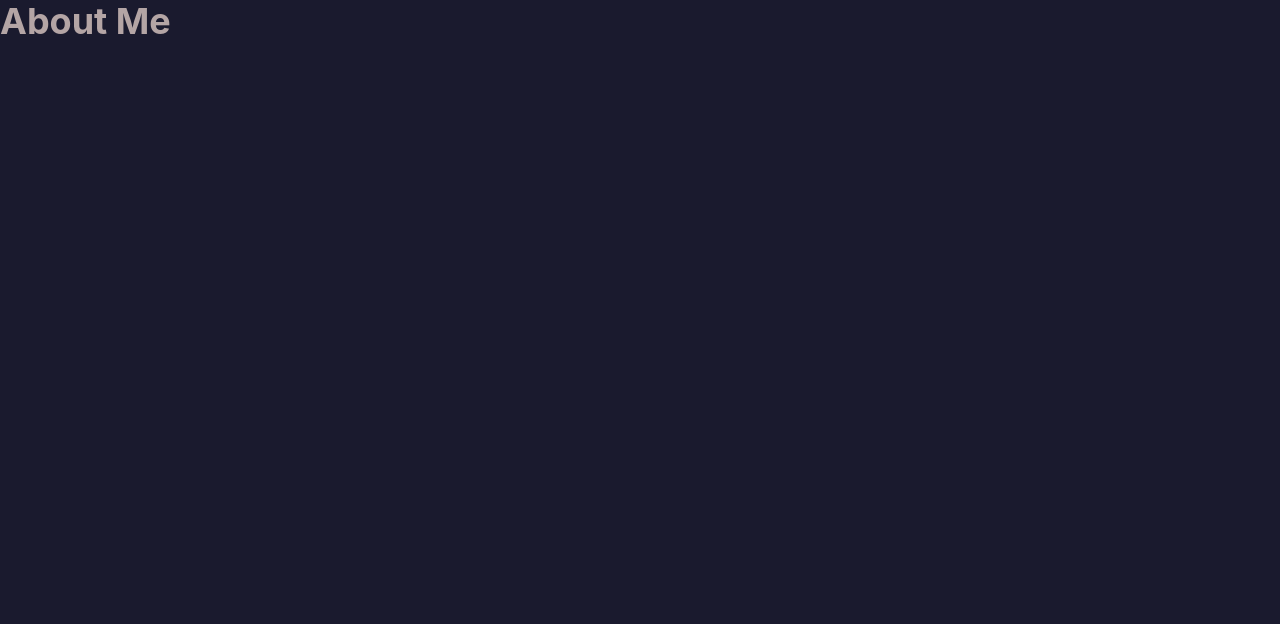
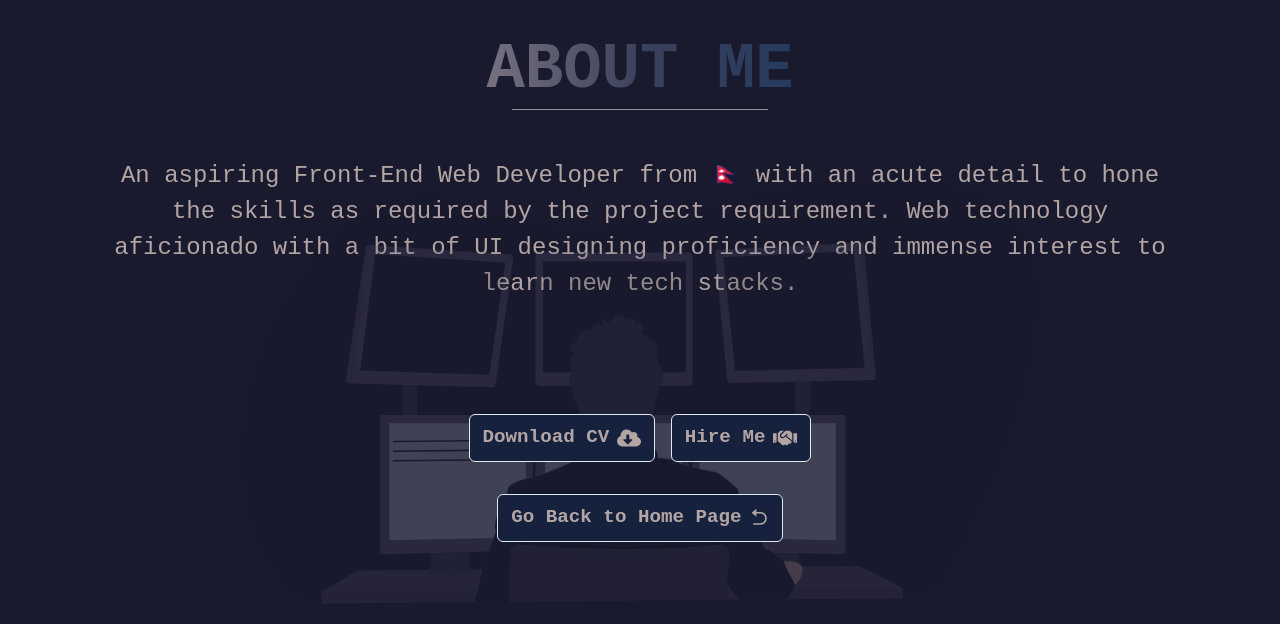
Before and after one commit to zeetaengrg/portfolio, a Next.js app: page /about-me/about in a window 1280 px wide. Shown: the top 624 px of the page. Built offline with nearby package versions, Linux system fonts and the light colour scheme.

Commit message:
feat and style: AboutMe page added and styled

```diff
--- a/components/AboutMe.jsx
+++ b/components/AboutMe.jsx
@@ -1,12 +1,139 @@
-import { Heading } from '@chakra-ui/react';
+import {
+    Divider,
+    Heading,
+    Center,
+    Image,
+    useMediaQuery,
+    Text,
+    Link,
+    Grid,
+    Button,
+    Flex,
+} from "@chakra-ui/react";
+import { FaCloudDownloadAlt, FaHandshake } from "react-icons/fa";
+import { RiArrowGoBackFill } from "react-icons/ri";
+import NextLink from "next/link"
 
 const AboutMe = () => {
+
+    const [isNotSmallerScreen] = useMediaQuery("(min-width: 600px)");
+
+    const btnStyle = {
+        padding: "0 0.8rem",
+        backgroundColor: "#16213E",
+        fontSize: "1.2rem",
+        _focus: { boxShadow: "none" },
+        _hover: { bg: "#B4A5A5", color: "#0F3460", borderColor: "#0F3460" },
+        _active: { bg: "#B4A5A5", color: "#0F3460", transform: "scale(0.98)" },
+    };
+
+    const linkStyle = {
+        _hover:{
+            "&::after": { content: "none" },
+        },
+    }
+
     return (
-        <>
-            <Heading>
+        <Flex flexDirection="column" height={{ base: "84.8vh", md: "81.5vh" }}>
+            <Heading
+                mt={{ base: "1rem", md: "2rem" }}
+                id="skills"
+                textAlign="center"
+                textTransform="uppercase"
+                bgGradient="linear(to-r, #fff, #B4A5A5, #3C415C, #0F3460, #16213E)"
+                bgClip="text"
+                fontSize={{ base: "3rem", md: "4rem" }}
+                fontFamily="inherit"
+            >
                 About Me
             </Heading>
-        </>
+            <Center>
+                <Divider width={{ base: "40%", md: "20%" }} />
+            </Center>
+            <Center>
+                <Image
+                    src="/images/developer.svg"
+                    alt="Developer SVG"
+                    {...(isNotSmallerScreen
+                        ? { display: "block" }
+                        : { display: "none" })}
+                    opacity="0.2"
+                    position="absolute"
+                    bottom="3rem"
+                    width="50rem"
+                />
+            </Center>
+            <Text
+                textAlign="center"
+                fontSize={{ base: "1.2rem", md: "1.5rem" }}
+                p={{ base: "1rem 1.5rem", md: "3rem 6rem" }}
+            >
+                An aspiring Front-End Web Developer from{" "}
+                <Link
+                    href="https://en.wikipedia.org/wiki/Nepal"
+                    target="_blank"
+                    rel="noreferrer noopener nofollow"
+                    sx={linkStyle}
+                    fontSize={{ base: "1.2rem", md: "1.5rem" }}
+                >
+                    🇳🇵
+                </Link>{" "}
+                with an acute detail to hone the skills as required by the
+                project requirement. Web technology aficionado with a bit of UI
+                designing proficiency and immense interest to learn new tech stacks.
+            </Text>
+            <Flex
+                justifyContent="center"
+                alignItems="center"
+                gap="1rem"
+                mt="4rem"
+                mb="2rem"
+            >
+                <Link
+                    href="/cv/Resume.pdf"
+                    download
+                    _hover={{ "&::after": { content: "none" } }}
+                >
+                    <Button
+                        variant="outline"
+                        size="lg"
+                        sx={btnStyle}
+                        rightIcon={
+                            <FaCloudDownloadAlt
+                                style={{ fontSize: "1.5rem" }}
+                            />
+                        }
+                    >
+                        Download CV
+                    </Button>
+                </Link>
+                <NextLink href="/#contact">
+                    <Link
+                        _hover={{ "&::after": { content: "none" } }}
+                    >
+                        <Button
+                            variant="outline"
+                            size="lg"
+                            sx={btnStyle}
+                            rightIcon={
+                                <FaHandshake style={{ fontSize: "1.5rem" }} />
+                            }
+                        >
+                            Hire Me
+                        </Button>
+                    </Link>
+                </NextLink>
+            </Flex>
+            <Grid placeContent="center" mb="1rem">
+                <NextLink href="/">
+                    <Link href="/" _hover={{ "&::after": { content: "none" } }}>
+                        <Button sx={btnStyle} variant="outline" size="lg" rightIcon={<RiArrowGoBackFill />}>
+                            Go Back to Home Page
+                        </Button>
+                    </Link>
+                </NextLink>
+            </Grid>
+        </Flex>
     );
 };
 
```
